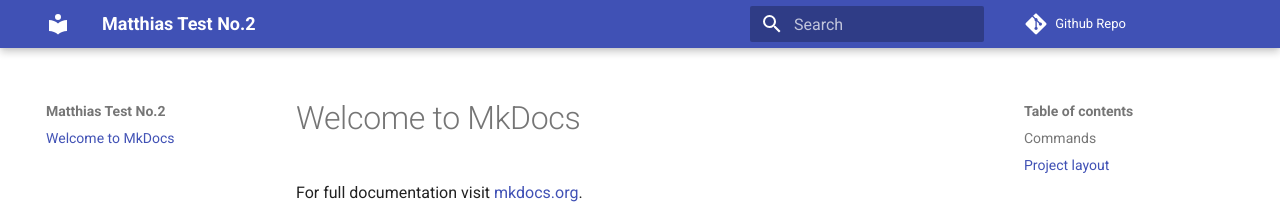
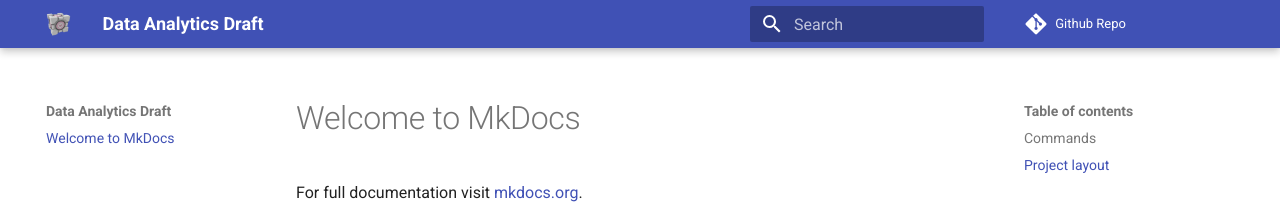
Before and after one commit to mmotl/mmotl.github.io, an MkDocs documentation site: the page built from docs/index.md, in a window 1280 px wide. Shown: the top 208 px of the page. Built offline with MkDocs 1.6.1 and Material for MkDocs 9.7.7, drawn with Linux system fonts in a browser that asks for light colours; comment, search, counter and statistics services are not loaded.

Commit message:
logo test

```diff
--- a/mkdocs.yml
+++ b/mkdocs.yml
@@ -1,9 +1,11 @@
 # Project information
-site_name: Matthias Test No.2
+site_name: Data Analytics Draft
 
 # Repository
 repo_name: Github Repo
 repo_url: https://github.com/mmotl/mmotl.github.io
 
 # Theme
-theme: material
+theme:
+  name: material
+  logo: images/logo_cube.png
```
Also changed, not shown: docs/images/logo_cube.png (added).
